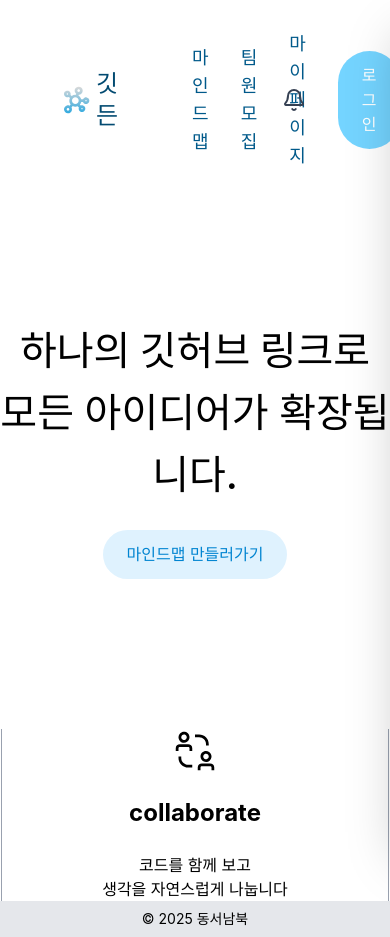
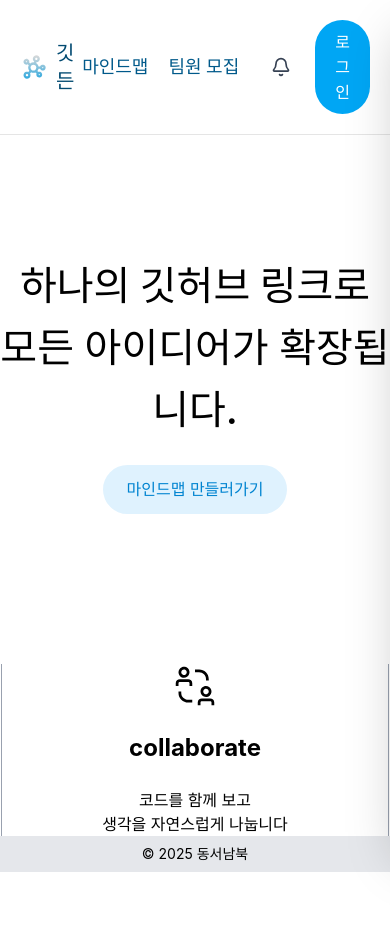
Before and after one commit to Gitdeun/gitdeun-FE, a React (Vite) app: page /login in a window 390 px wide. Shown: the top 937 px of the page. After the commit the page ends 872 px from the top, so only its background shows below. Built offline with nearby package versions, Linux system fonts and the light colour scheme; no server answers.

Commit message:
feat : 프롬포트 백엔드 연결

```diff
--- a/src/components/Header.tsx
+++ b/src/components/Header.tsx
@@ -103,12 +103,15 @@ export default function Header() {
       />
       <NotificationsDrawer open={notifOpen} onClose={() => setNotifOpen(false)} />
 
-      <header className="w-full flex justify-between items-center px-[60px] py-[30px]">
-        <div className="flex items-center space-x-1">
-          <img src={logo} alt="Gitdeun logo" className="w-8 h-8" />
-          <span className="text-2xl font-bold text-sky-900">깃든</span>
+      <header className="w-full border-b border-neutral-200 bg-white/80 backdrop-blur">
+        <div className="mx-auto w-full max-w-[min(1400px,98vw)] px-4 sm:px-6 lg:px-8 py-5 sm:py-6 flex justify-between items-center gap-4">
+          <div className="flex items-center gap-4 sm:gap-6 min-w-0">
+            <div className="flex items-center gap-2 sm:gap-3 min-w-0">
+              <img src={logo} alt="Gitdeun logo" className="w-7 h-7 sm:w-8 sm:h-8" />
+              <span className="text-xl sm:text-2xl font-bold text-sky-900">깃든</span>
+            </div>
 
-          <nav className="flex items-center space-x-8 ml-[70px]">
+            <nav className="flex items-center gap-5 sm:gap-7 truncate">
               <Link
                 to="/mindmap"
                 className={`${baseNav} ${isMindmap ? active : inactive}`}
@@ -147,7 +150,7 @@ export default function Header() {
             </nav>
           </div>
 
-        <div className="flex items-center gap-6">
+          <div className="flex items-center gap-4 sm:gap-6">
             <div>
               <button
                 type="button"
@@ -155,7 +158,7 @@ export default function Header() {
                 onClick={handleBellClick}
                 className="relative p-2 text-gray-700 rounded-full hover:bg-gray-100"
               >
-              <Bell />
+                <Bell className="w-5 h-5" />
                 {unread > 0 ? (
                   <span
                     className="absolute -right-1 -top-1 inline-flex items-center justify-center h-4 min-w-4 rounded-full bg-red-500 px-1 text-[10px] text-white"
@@ -169,21 +172,21 @@ export default function Header() {
             {!user ? (
               <button
                 onClick={() => setShowModal(true)}
-              className="bg-sky-300 text-white px-[24px] py-[12px] rounded-full text-lg font-bold hover:scale-105 transition-transform duration-200 ease-in-out"
+                className="bg-sky-500 text-white px-5 py-2.5 rounded-full text-sm sm:text-base font-bold hover:scale-[1.02] transition-transform duration-150"
               >
                 로그인
               </button>
             ) : (
-            <div className="flex items-center space-x-4">
+              <div className="flex items-center gap-3 sm:gap-4">
                 <img
                   src={user.profileImage}
                   alt="프로필 이미지"
-                className="w-10 h-10 rounded-full"
+                  className="w-9 h-9 sm:w-10 sm:h-10 rounded-full"
                 />
-              <span className="text-lg font-bold">{user.nickname}님</span>
+                <span className="text-sm sm:text-base font-bold truncate max-w-[20ch]">{user.nickname}님</span>
                 <button
                   onClick={handleLogout}
-                className="bg-red-400 text-white px-[24px] py-[12px] rounded-full text-lg font-bold hover:scale-105 transition-transform duration-200 ease-in-out"
+                  className="bg-red-500 text-white px-5 py-2.5 rounded-full text-sm sm:text-base font-bold hover:scale-[1.02] transition-transform duration-150"
                 >
                   로그아웃
                 </button>
@@ -192,6 +195,7 @@ export default function Header() {
           </div>
 
           {showModal && <LoginModal onClose={() => setShowModal(false)} />}
+        </div>
       </header>
     </>
   );
```
Lines whose indentation alone changed are shown as unchanged.
